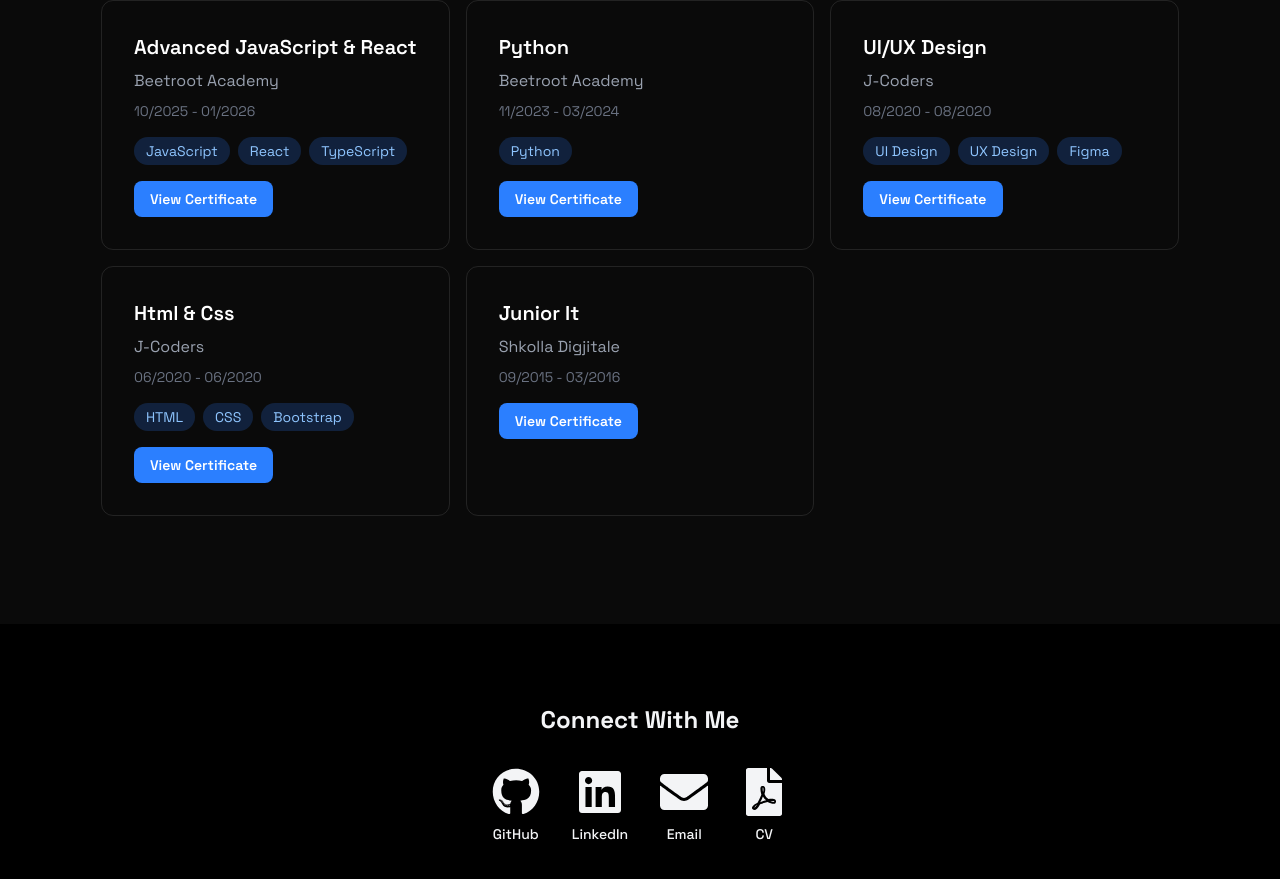
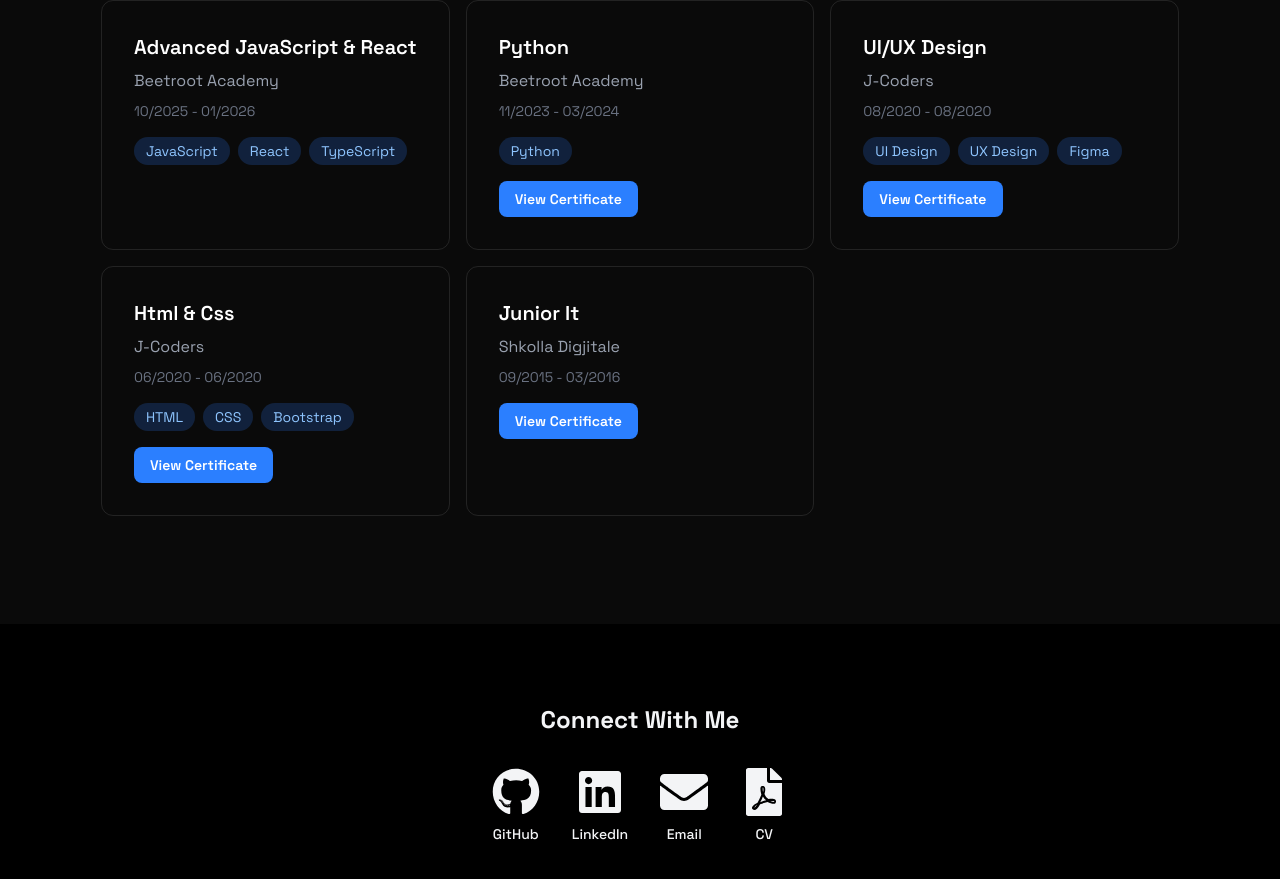
Before and after one commit to arrexha/Portfolio, a React (Vite) app: page / in a window 1280 px wide. Shown: the part 2660-3539 px from the top of the page. Built offline with nearby package versions, Linux system fonts and the light colour scheme.

Commit message:
unistall   emailjs-com pag

```diff
--- a/package.json
+++ b/package.json
@@ -11,7 +11,6 @@
   },
   "dependencies": {
     "@tailwindcss/vite": "^4.1.18",
-    "emailjs-com": "^3.2.0",
     "react": "^19.2.0",
     "react-dom": "^19.2.0",
     "react-icons": "^5.5.0",
--- a/src/components/sections/Certifications.jsx
+++ b/src/components/sections/Certifications.jsx
@@ -5,7 +5,7 @@
       issuer: "Beetroot Academy",
       date: "10/2025 - 01/2026",
       languages: ["JavaScript", "React", "TypeScript"],
-      link: "https://your-certificate-link.com"
+
     },
         {
       title: "Python",
```
Also changed, not shown: 1 other file (tests, documents, lock files or other folders).
